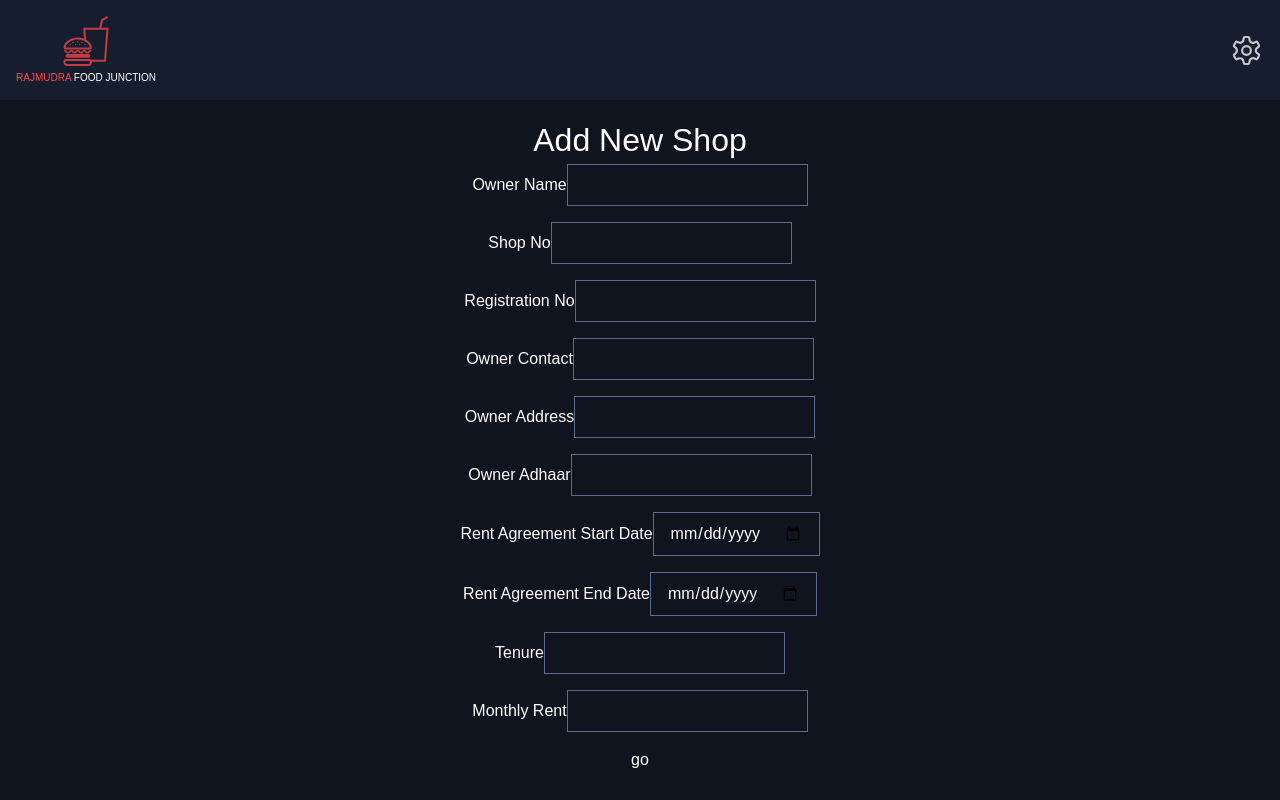
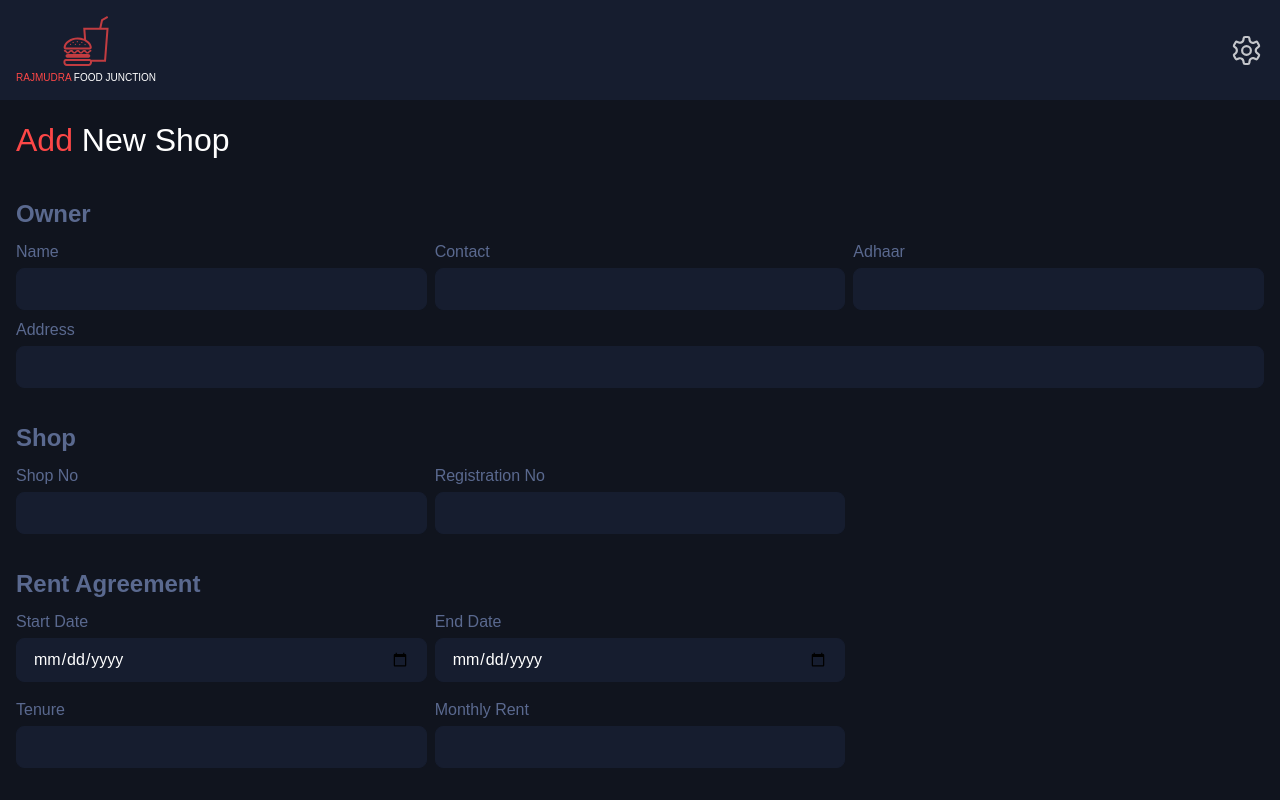
Before and after one commit to abhay8696/rajmudra_frontend, a React (Vite) app: page /newShopForm in a window 1280 px wide. Built offline with nearby package versions, Linux system fonts and the light colour scheme.

Commit message:
created newShopForm comp and Button comp

```diff
--- /dev/null
+++ b/src/components/Button/Button.jsx
@@ -0,0 +1,14 @@
+import React from "react";
+
+const Button = ({ text, type, customClass }) => {
+    return (
+        <button
+            type={type}
+            className={`${customClass} capitalize bg-primary self-center w-[100px] px-4 py-2 bg-inherit rounded-lg`}
+        >
+            {text}
+        </button>
+    );
+};
+
+export default Button;
--- a/src/components/Login/Login.jsx
+++ b/src/components/Login/Login.jsx
@@ -17,6 +17,7 @@ import {
 } from "../../functions/functions";
 //components
 import Notification from "../Notification/Notification";
+import Button from "../Button/Button";
 
 const Login = () => {
     //redux
@@ -120,9 +121,10 @@ const Login = () => {
                         required
                         className="px-4 py-2 bg-inherit border-b border-greyish-blue border-solid"
                     />
-                    <button className="bg-primary self-center w-[100px] px-4 py-2 bg-inherit rounded-lg">
+                    {/* <button className="bg-primary self-center w-[100px] px-4 py-2 bg-inherit rounded-lg">
                         Submit
-                    </button>
+                    </button> */}
+                    <Button text={text} type={"submit"} />
                 </form>
             </div>
             {loginError.display ? (
--- a/src/components/NewShopForm/NewShopForm.jsx
+++ b/src/components/NewShopForm/NewShopForm.jsx
@@ -2,6 +2,7 @@ import React, { useState } from "react";
 import Navbar from "../Navbar/Navbar";
 //assets
 import personIcon from "../../assets/person.svg";
+import Button from "../Button/Button";
 
 const NewShopForm = () => {
     //states
@@ -31,10 +32,14 @@ const NewShopForm = () => {
             [event.target.name]: event.target.value,
         }));
     };
-    const formInputDiv = (id, labelValue, inputType) => {
+    const formInputDiv = (id, labelValue, inputType, classStr = "") => {
+        classStr = classStr.concat(" ", "flex flex-col items-stretch gap-1");
         return (
-            <span>
-                <label htmlFor={id} className="capitalize">
+            <span className={classStr}>
+                <label
+                    htmlFor={id}
+                    className="capitalize text-greyish-blue text-left"
+                >
                     {labelValue}
                 </label>
                 <input
@@ -44,61 +49,91 @@ const NewShopForm = () => {
                     onChange={handleChange}
                     name={id}
                     required
-                    className="px-4 py-2 bg-inherit border border-greyish-blue border-solid"
+                    className="flex-1 px-4 py-2 bg-semi-dark-blue border border-semi-dark-blue focus:border-primary border-solid rounded-lg"
                 />
             </span>
         );
     };
-    const displayInputs = () => {
-        const inputs = [
-            "ownerName",
-            "shopNo",
-            "registrationNo",
-            "ownerContact",
-            "ownerAddress",
-            "ownerAdhaar",
-            "rentAgreementStartDate",
-            "rentAgreementEndDate",
-            "tenure",
-            "monthlyRent",
-            // "ownerPhoto",
-            // "ownerAdhaarPhoto",
-        ];
 
-        const labels = [
-            "owner name",
-            "shop no",
-            "registration no",
-            "owner contact",
-            "owner address",
-            "owner adhaar",
-            "rent agreement start date",
-            "rent agreement end date",
-            "tenure",
-            "monthly rent",
-            // "owner photo",
-            // "owner adhaar photo",
-        ];
-
-        let arr = [];
-
-        inputs.forEach((item, idx) => {
-            let type = "text";
-            if (item.includes("rentAgreement")) type = "date";
-            if (item.includes("tenure")) type = "number";
-            arr.push(formInputDiv(item, labels[idx], type));
-        });
-
-        return arr;
-    };
     return (
         <>
             <Navbar />
-            <div className="NewShopForm-wrapper commonPadding_with_Nav">
-                <h1>Add New Shop</h1>
-                <form onSubmit={handleSubmit} className="flex flex-col gap-4">
-                    {displayInputs()}
-                    <button type="submit">go</button>
+            <div className="NewShopForm-wrapper commonPadding_with_Nav flex flex-col gap-8 ">
+                <h1 className="text-left">
+                    <span className="text-primary">{"Add "}</span>
+                    <span>New Shop</span>
+                </h1>
+                <form
+                    onSubmit={handleSubmit}
+                    className="flex flex-col gap-8 overflow-auto"
+                >
+                    {/* owner deatila */}
+                    <div className="flex flex-col gap-2">
+                        <h3 className="text-left capitalize text-greyish-blue font-bold">
+                            owner
+                        </h3>
+                        <div className="grid grid-cols-1 md:grid-cols-2 lg:grid-cols-3 gap-2">
+                            {formInputDiv("ownerName", "name", "text")}
+                            {formInputDiv("ownerContact", "contact", "number")}
+                            {formInputDiv("ownerAdhaar", "adhaar", "number")}
+                            {formInputDiv(
+                                "ownerAddress",
+                                "address",
+                                "text",
+                                "md:col-span-2 lg:col-span-3"
+                            )}
+                        </div>
+                    </div>
+
+                    {/* shop details */}
+                    <div className="flex flex-col gap-2">
+                        <h3 className="text-left capitalize text-greyish-blue font-bold">
+                            shop
+                        </h3>
+                        <div className="grid grid-cols-1 md:grid-cols-2 lg:grid-cols-3 gap-2">
+                            {formInputDiv("shopNo", "shop no", "text")}
+                            {formInputDiv(
+                                "registrationNo",
+                                "registration no",
+                                "text"
+                            )}
+                        </div>
+                    </div>
+
+                    {/* rent details */}
+                    <div className="flex flex-col gap-2">
+                        <h3 className="text-left capitalize text-greyish-blue font-bold">
+                            Rent Agreement
+                        </h3>
+                        <div className="flex flex-col gap-4">
+                            <div className="grid grid-cols-1 md:grid-cols-2 lg:grid-cols-3 gap-2">
+                                {formInputDiv(
+                                    "rentAgreementStartDate",
+                                    "Start Date",
+                                    "date"
+                                )}
+                                {formInputDiv(
+                                    "rentAgreementEndDate",
+                                    "End Date",
+                                    "date"
+                                )}
+                            </div>
+                            <div className="grid grid-cols-1 md:grid-cols-2 lg:grid-cols-3 gap-2">
+                                {formInputDiv("tenure", "tenure", "number")}
+                                {formInputDiv(
+                                    "monthlyRent",
+                                    "monthly rent",
+                                    "number"
+                                )}
+                            </div>
+                        </div>
+                    </div>
+
+                    <Button
+                        text={"submit"}
+                        type={"submit"}
+                        customClass="w-[500px] max-w-[90vw]"
+                    />
                 </form>
             </div>
         </>
--- a/src/components/ShopOverview/ShopOverview.jsx
+++ b/src/components/ShopOverview/ShopOverview.jsx
@@ -40,9 +40,9 @@ const ShopOverview = () => {
 
         return (
             <div className="grid grid-cols-1 sm:grid-cols-2 md:grid-cols-3 lg:grid-cols-4 xl:grid-cols-5 gap-4">
-                <NewShopCard />
+                <NewShopCard key={`shopcard-newShopCard`} />
                 {shops?.map((card) => (
-                    <ShopCard data={card} />
+                    <ShopCard data={card} key={`shopcard-${card?._id}`} />
                 ))}
             </div>
         );
--- a/src/output.css
+++ b/src/output.css
@@ -562,6 +562,10 @@ video {
   bottom: 50px;
 }
 
+.col-span-2 {
+  grid-column: span 2 / span 2;
+}
+
 .mt-4 {
   margin-top: 1rem;
 }
@@ -594,6 +598,14 @@ video {
   width: 50px;
 }
 
+.w-\[500px\] {
+  width: 500px;
+}
+
+.max-w-\[90vw\] {
+  max-width: 90vw;
+}
+
 .flex-1 {
   flex: 1 1 0%;
 }
@@ -604,6 +616,10 @@ video {
 
 .grid-cols-1 {
   grid-template-columns: repeat(1, minmax(0, 1fr));
+}
+
+.grid-cols-2 {
+  grid-template-columns: repeat(2, minmax(0, 1fr));
 }
 
 .flex-col {
@@ -620,6 +636,14 @@ video {
 
 .items-center {
   align-items: center;
+}
+
+.items-baseline {
+  align-items: baseline;
+}
+
+.items-stretch {
+  align-items: stretch;
 }
 
 .justify-center {
@@ -650,8 +674,16 @@ video {
   gap: 2rem;
 }
 
+.gap-3 {
+  gap: 0.75rem;
+}
+
 .self-center {
   align-self: center;
+}
+
+.overflow-auto {
+  overflow: auto;
 }
 
 .rounded-lg {
@@ -688,6 +720,11 @@ video {
   border-color: rgb(255 255 255 / var(--tw-border-opacity));
 }
 
+.border-semi-dark-blue {
+  --tw-border-opacity: 1;
+  border-color: rgb(22 29 47 / var(--tw-border-opacity));
+}
+
 .bg-inherit {
   background-color: inherit;
 }
@@ -695,6 +732,11 @@ video {
 .bg-primary {
   --tw-bg-opacity: 1;
   background-color: rgb(252 71 71 / var(--tw-bg-opacity));
+}
+
+.bg-red-300 {
+  --tw-bg-opacity: 1;
+  background-color: rgb(252 165 165 / var(--tw-bg-opacity));
 }
 
 .bg-red-800 {
@@ -705,6 +747,16 @@ video {
 .bg-semi-dark-blue {
   --tw-bg-opacity: 1;
   background-color: rgb(22 29 47 / var(--tw-bg-opacity));
+}
+
+.bg-red-50 {
+  --tw-bg-opacity: 1;
+  background-color: rgb(254 242 242 / var(--tw-bg-opacity));
+}
+
+.bg-greyish-blue {
+  --tw-bg-opacity: 1;
+  background-color: rgb(90 105 143 / var(--tw-bg-opacity));
 }
 
 .p-2 {
@@ -777,9 +829,14 @@ video {
   color: rgb(255 255 255 / var(--tw-text-opacity));
 }
 
-.text-black {
+.text-semi-dark-blue {
   --tw-text-opacity: 1;
-  color: rgb(0 0 0 / var(--tw-text-opacity));
+  color: rgb(22 29 47 / var(--tw-text-opacity));
+}
+
+.text-greyish-blue {
+  --tw-text-opacity: 1;
+  color: rgb(90 105 143 / var(--tw-text-opacity));
 }
 
 .opacity-90 {
@@ -796,6 +853,11 @@ video {
   color: rgb(252 71 71 / var(--tw-text-opacity));
 }
 
+.focus\:border-primary:focus {
+  --tw-border-opacity: 1;
+  border-color: rgb(252 71 71 / var(--tw-border-opacity));
+}
+
 @media (min-width: 640px) {
   .sm\:grid-cols-2 {
     grid-template-columns: repeat(2, minmax(0, 1fr));
@@ -803,14 +865,30 @@ video {
 }
 
 @media (min-width: 768px) {
+  .md\:col-span-2 {
+    grid-column: span 2 / span 2;
+  }
+
   .md\:grid-cols-3 {
     grid-template-columns: repeat(3, minmax(0, 1fr));
+  }
+
+  .md\:grid-cols-2 {
+    grid-template-columns: repeat(2, minmax(0, 1fr));
   }
 }
 
 @media (min-width: 1024px) {
+  .lg\:col-span-3 {
+    grid-column: span 3 / span 3;
+  }
+
   .lg\:grid-cols-4 {
     grid-template-columns: repeat(4, minmax(0, 1fr));
+  }
+
+  .lg\:grid-cols-3 {
+    grid-template-columns: repeat(3, minmax(0, 1fr));
   }
 }
 
```
